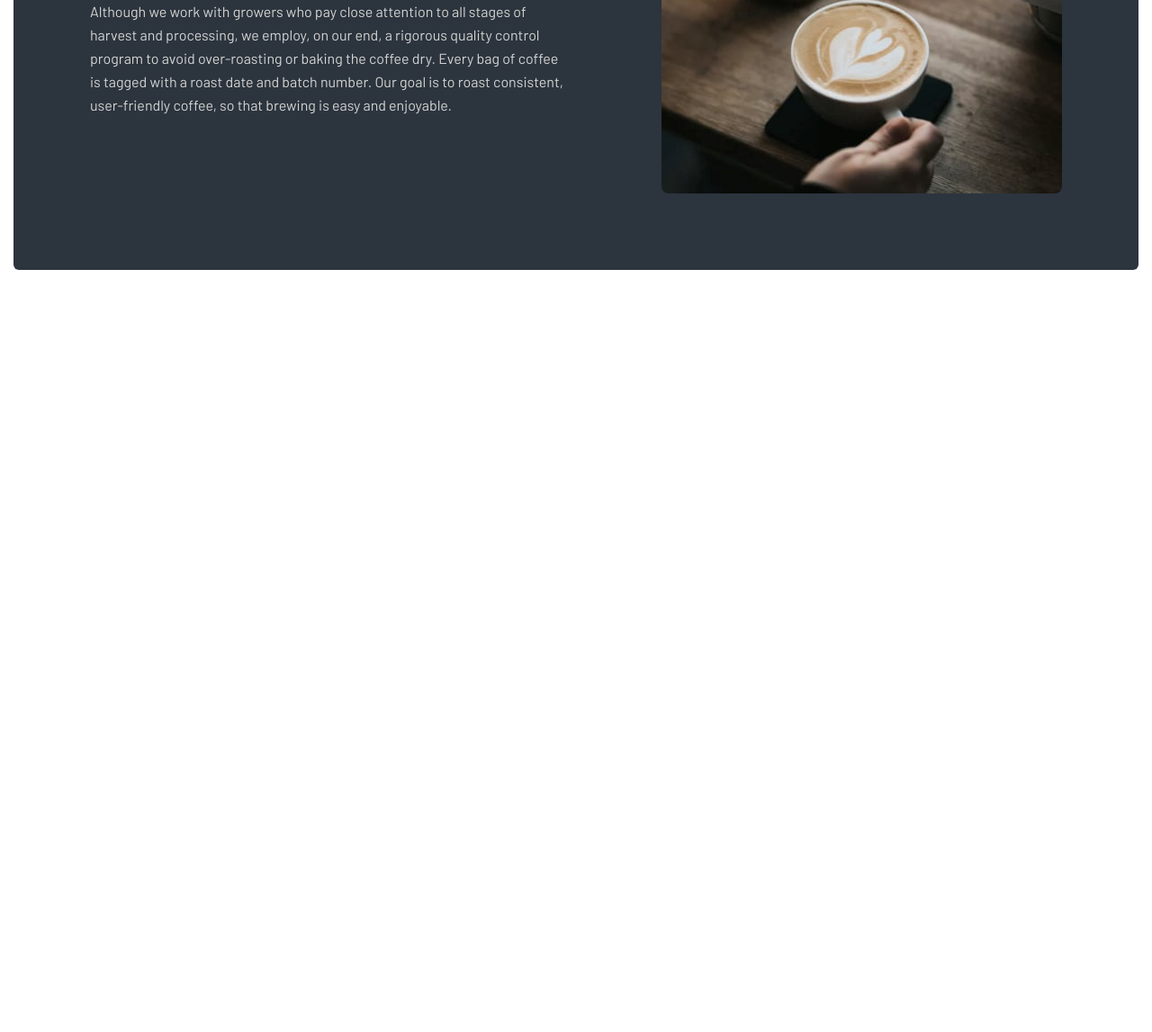
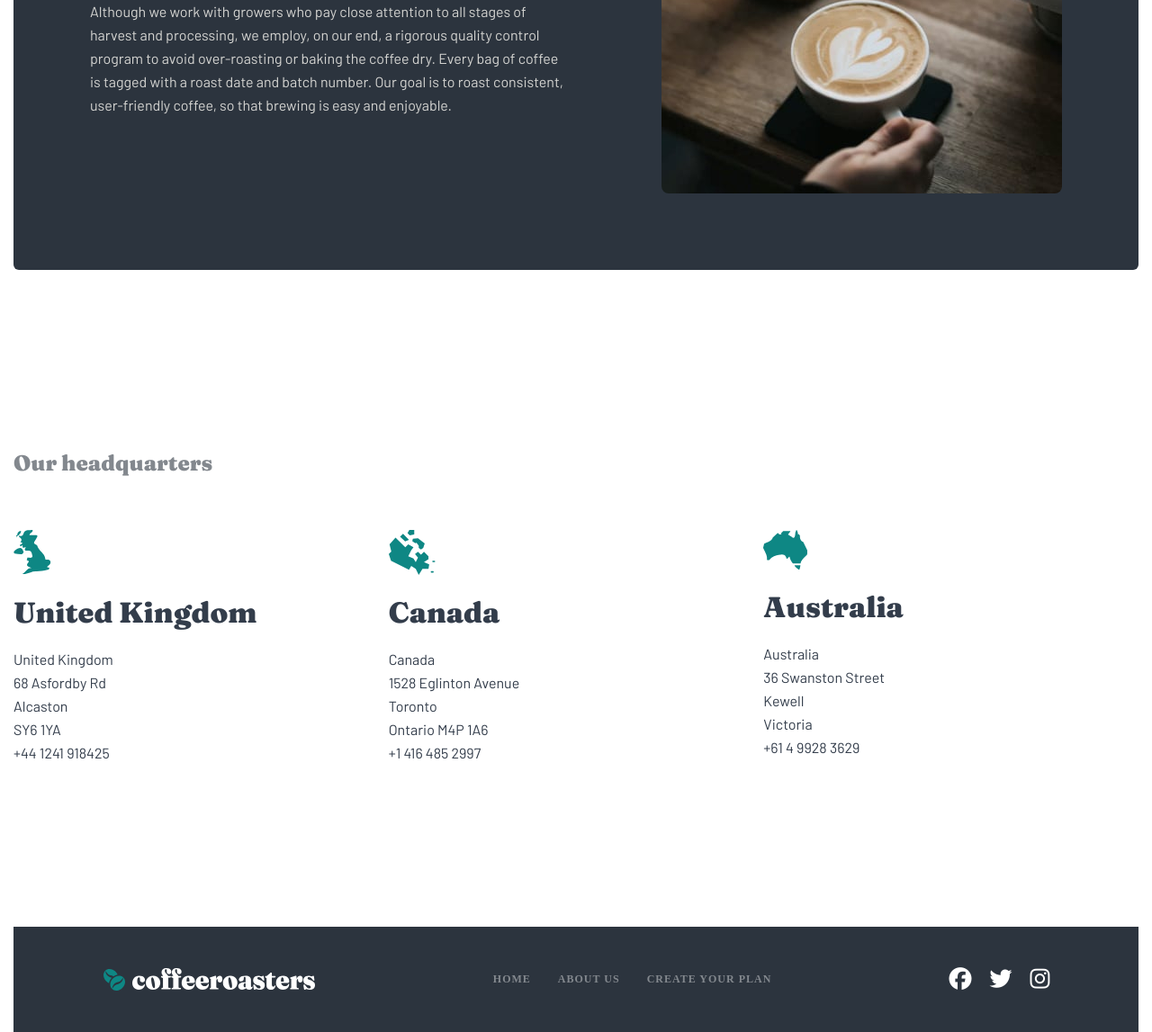
Before and after one commit to estebancasas9817/Coffee-Roasters, a plain HTML site: page about.html in a window 1280 px wide. Shown: the part 1716-2863 px from the top of the page at 90% size. Before the commit the page ends 2016 px from the top, so only its background shows below. Drawn offline with Linux system fonts and the light colour scheme.

Commit message:
Listo section headquarters y footer

```diff
--- a/about.html
+++ b/about.html
@@ -95,6 +95,88 @@
 					/>
 				</div>
 			</section>
+
+			<!-- ! ========= SECTION HEADQUARTERS ========= -->
+			<section class="headquarters">
+				<h1 class="headquarters__tittle">Our headquarters</h1>
+				<div class="headquarters__container">
+					<!-- * SUB-CONTAINER 1 -->
+					<div class="headquarters__sub-container">
+						<img
+							src="./img/illustration-uk.svg"
+							alt=""
+							class="headquarters__img"
+						/>
+						<h2 class="headquarters__sub-tittle">United Kingdom</h2>
+						<p class="headquarters__text">
+							United Kingdom <br />
+							68 Asfordby Rd <br />
+							Alcaston <br />
+							SY6 1YA <br />
+							+44 1241 918425
+						</p>
+					</div>
+					<!-- * SUB-CONTAINER 2 -->
+					<div class="headquarters__sub-container">
+						<img
+							src="./img/illustration-canada.svg"
+							alt=""
+							class="headquarters__img"
+						/>
+						<h2 class="headquarters__sub-tittle">Canada</h2>
+						<p class="headquarters__text">
+							Canada <br />
+							1528 Eglinton Avenue <br />
+							Toronto <br />
+							Ontario M4P 1A6 <br />
+							+1 416 485 2997
+						</p>
+					</div>
+					<!-- * SUB-CONTAINER 3 -->
+					<div class="headquarters__sub-container">
+						<img
+							src="./img/illustration-australia.svg"
+							alt=""
+							class="headquarters__img"
+						/>
+						<h2 class="headquarters__sub-tittle">Australia</h2>
+						<p class="headquarters__text">
+							Australia <br />
+							36 Swanston Street <br />
+							Kewell <br />
+							Victoria <br />
+							+61 4 9928 3629
+						</p>
+					</div>
+				</div>
+			</section>
+			<!-- ! ========= FOOTER  ========= -->
+			<footer class="footer">
+				<img src="./img/footer-logo.svg" alt="Logo" class="header__logo" />
+				<nav class="footer__nav">
+					<ul class="footer__list">
+						<li class="footer__item">
+							<a href="#" class="footer__link">Home</a>
+						</li>
+						<li class="footer__item">
+							<a href="#" class="footer__link">About us</a>
+						</li>
+						<li class="footer__item">
+							<a href="#" class="footer__link">Create your plan</a>
+						</li>
+					</ul>
+				</nav>
+				<div class="footer__media">
+					<i class="fab fa-facebook fab-light"></i>
+					<i class="fab fa-twitter fab-light"></i>
+					<i class="fab fa-instagram fab-light"></i>
+				</div>
+			</footer>
 		</main>
+
+		<script
+			src="https://kit.fontawesome.com/8607e6591e.js"
+			crossorigin="anonymous"
+		></script>
 	</body>
 </html>
--- a/sass/views/_about.scss
+++ b/sass/views/_about.scss
@@ -87,3 +87,39 @@
 		border-radius: 0.8rem;
 	}
 }
+
+// ! ========= SECTION HEADQUARTERS ========= /
+.headquarters {
+	margin-top: 20rem;
+
+	&__tittle {
+		color: var(--color-gris-claro);
+		font-size: 2.4rem;
+		margin-bottom: 6rem;
+	}
+
+	&__container {
+		display: flex;
+		margin-bottom: 9rem;
+		// gap: 3rem;
+	}
+
+	&__sub-container {
+		flex: 0 1 100%;
+	}
+	&__number {
+		color: var(--color-crema);
+		font-size: 7.2rem;
+	}
+
+	&__sub-tittle {
+		font-size: 3.2rem;
+		margin: 2rem 0rem;
+		color: var(--color-hover--nav);
+	}
+
+	&__text {
+		width: 28rem;
+		color: var(--color-hover--nav);
+	}
+}
```
Also changed, not shown: index.html (+1 -0 lines), css/style.css.
